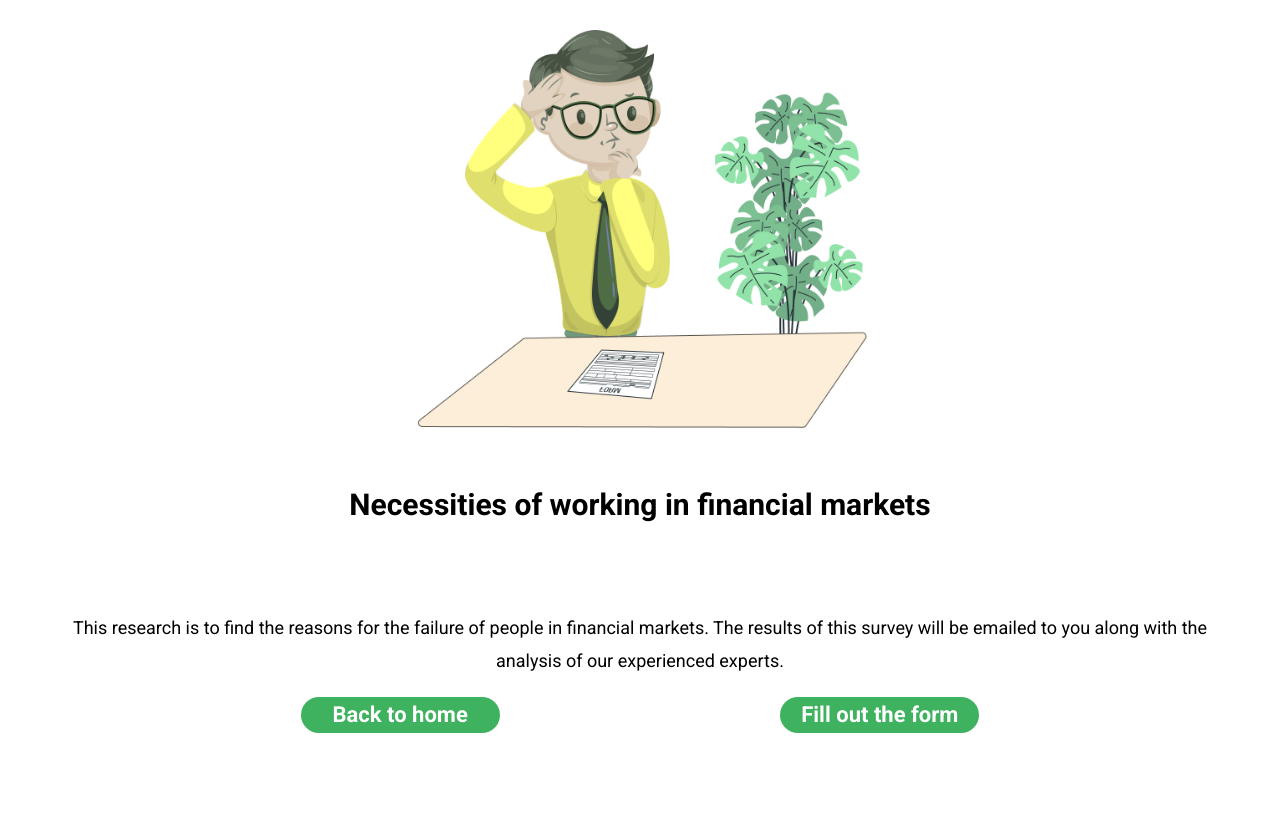
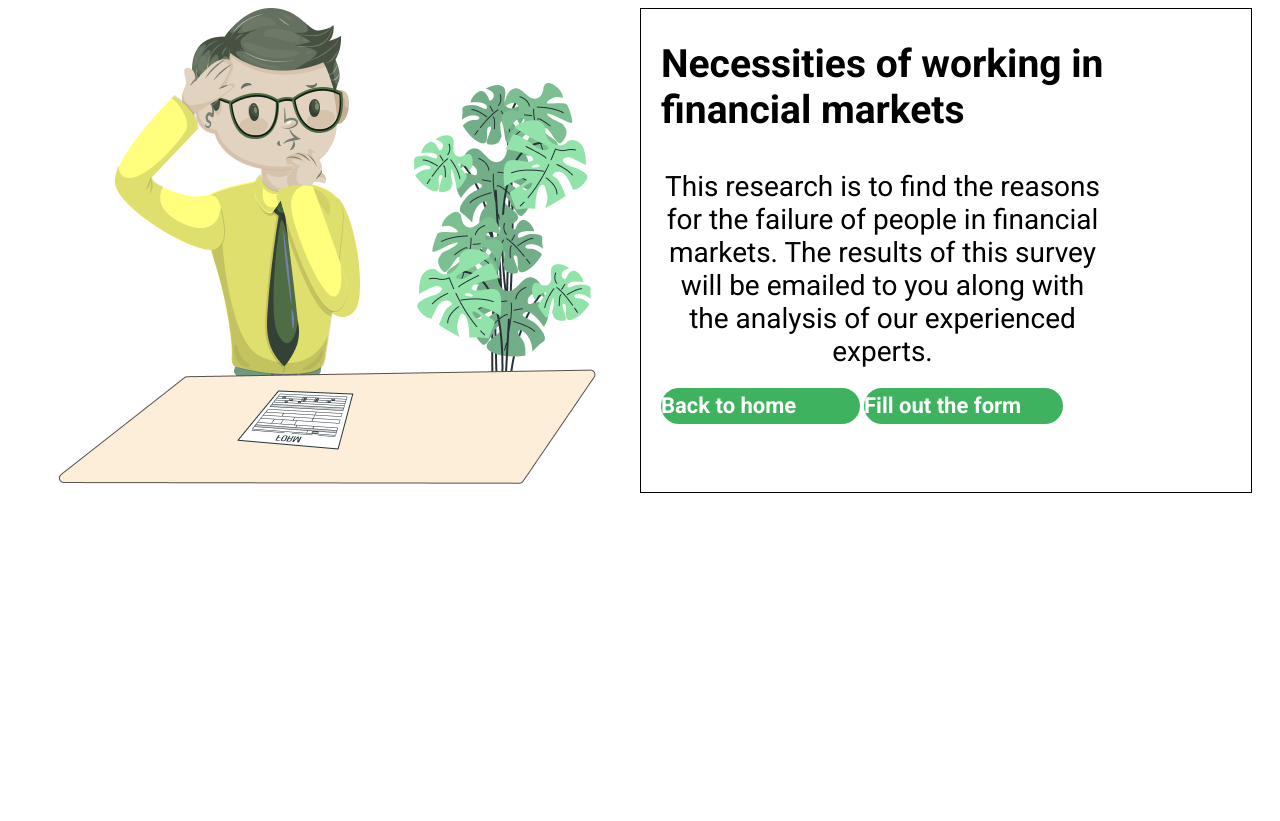
Before and after one commit to denysfmalta/cmps-financial-research, a plain HTML site: page pages/start.html in a window 1280 px wide. After the commit the page ends 800 px from the top, so only its background shows below. Drawn offline with Linux system fonts and the light colour scheme.

Commit message:
Refazendo o estilo em grid

```diff
--- a/assets/styles/form1.css
+++ b/assets/styles/form1.css
@@ -1,7 +1,7 @@
 * {
     padding: 0;
     margin: 0;
-    box-sizing: border-box;
+    box-sizing: content-box;
 }
 
 main {
--- a/assets/styles/start.css
+++ b/assets/styles/start.css
@@ -1,48 +1,36 @@
-* {
-    padding: 0;
-    margin: 0;
+*{
     box-sizing: border-box;
 }
 
-main {
-    margin: 0 auto;
-    max-width: 1280px;
+/* main>div {
+    width: 50%;
     display: flex;
-    height: 100vh;
-    align-items: center;
+} */
+
+
+.wrapper {
+    display: grid;
+    grid-template-columns: 50% 50%
 }
 
-main>div {
-    width: 50%;
-    display: flex;
+
+
+.box {
+  border: 1px solid black;
 }
 
-.image-container {
-    display: flex;
-    justify-content: flex-end;
-}
+/*.image-container>img {
+    max-width: 553px;
+}  */
 
-.image-container>img {
-    max-width: 553px;
-}
 
-.text-body {
-    display: flex;
-    flex-direction: column;
-    justify-content: center;
-    text-align: center;
-    align-items: center;
-    margin-top: 50px;
-}
-
-.text-body>div {
+div {
     width: 100%;
     padding: 0 20px;
-    display: flex;
     justify-content: space-between;
 }
 
-.text-body>h2 {
+h2 {
     width: 473px;
     height: 101px;
     line-height: 46px;
@@ -52,7 +40,7 @@ main>div {
     margin-bottom: 28px;
 }
 
-.text-body>p {
+p {
     font-family: 'Roboto';
     font-weight: 400;
     font-size: 28px;
@@ -62,7 +50,7 @@ main>div {
     margin-bottom: 20px;
 }
 
-.text-body>div>a {
+div>a {
     display: inline-block;
     width: 199px;
     height: 36px;
@@ -85,58 +73,3 @@ a:hover {
     background-color: #FFFF7D;
     color: black;
 }
-
-
-@media (max-width: 1280px) {
-    main>div {
-        flex-direction: column;
-        width: 100%;
-    }
-
-    .image-container {
-        width: 100%;
-        margin-top: 260px;
-    }
-
-    .image-container>img {
-        width: 100%;
-        padding: 0 45px;
-    }
-
-    .welcome>h1 {
-        font-size: 53px;
-        line-height: 62px;
-    }
-
-    .image-container {
-        margin-top: 51px;
-    }
-
-    .image-container>img {
-        width: 100% !important;
-    }
-
-    h2 {
-        font-size: 30px !important;
-        width: 100% !important;
-        padding: 0 26px;
-    }
-
-    p {
-        font-size: 18px !important;
-        width: 100% !important;
-        padding: 0 66px;
-    }
-
-    .image-container {
-        justify-content: center !important;
-    }
-
-    .text-body {
-        padding-bottom: 88px !important;
-    }
-
-    .text-body>div {
-        justify-content: space-evenly;
-    }
-}
--- a/pages/start.html
+++ b/pages/start.html
@@ -12,11 +12,11 @@
 </head>
 <body>
     <main>
-        <div>
-            <section class="image-container">
+        <div class="wrapper">
+            <div class="img-container">
                 <img src="../assets/images/one.png"/>
-            </section>
-            <section class="text-body">
+            </div>
+            <div class="box">
                 <h2>
                     Necessities of working in financial markets
                 </h2>
@@ -26,12 +26,9 @@
                     The results of this survey will be emailed to you along
                     with the analysis of our experienced experts.
                 </p>
-                <div>
                     <a href="index.html">Back to home</a>
                     <a href="form1.html">Fill out the form</a>
-                </div>
             </div>
-        </section>
     </main>
 </body>
 </html>
```
